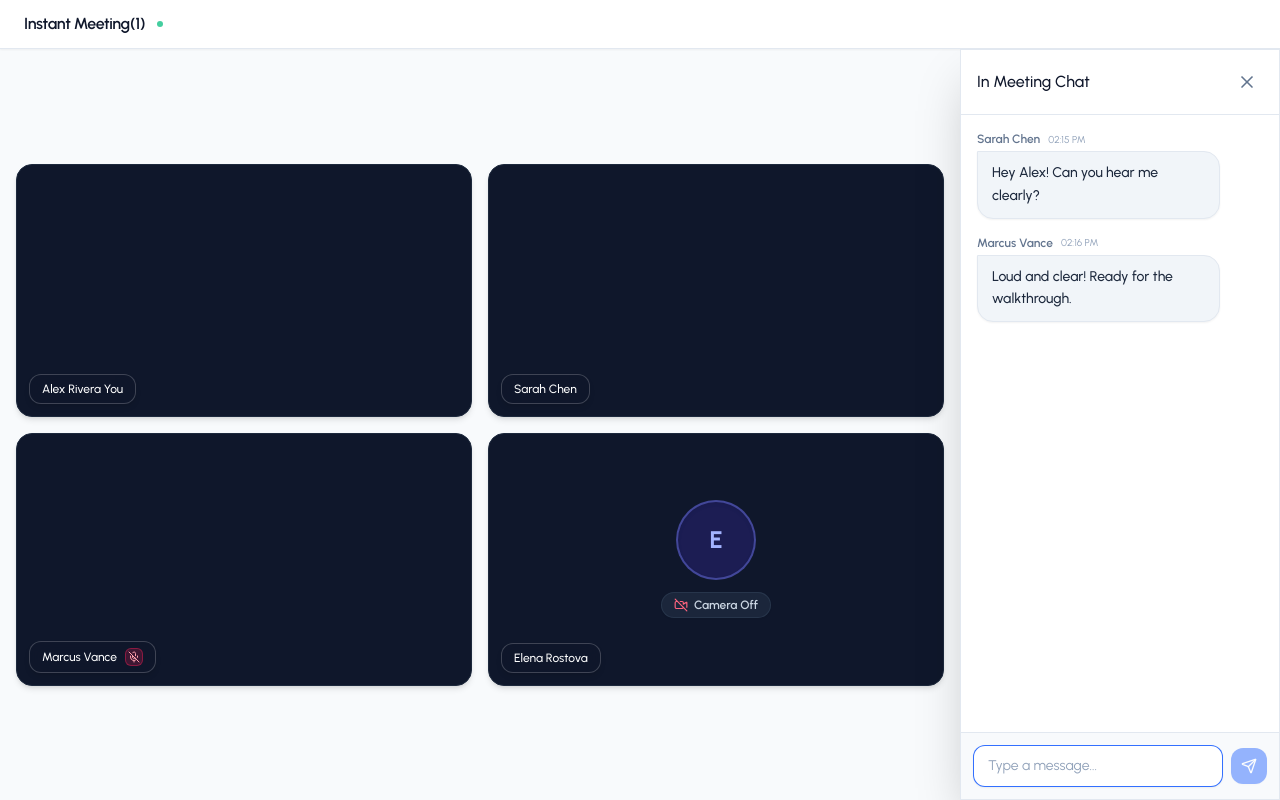
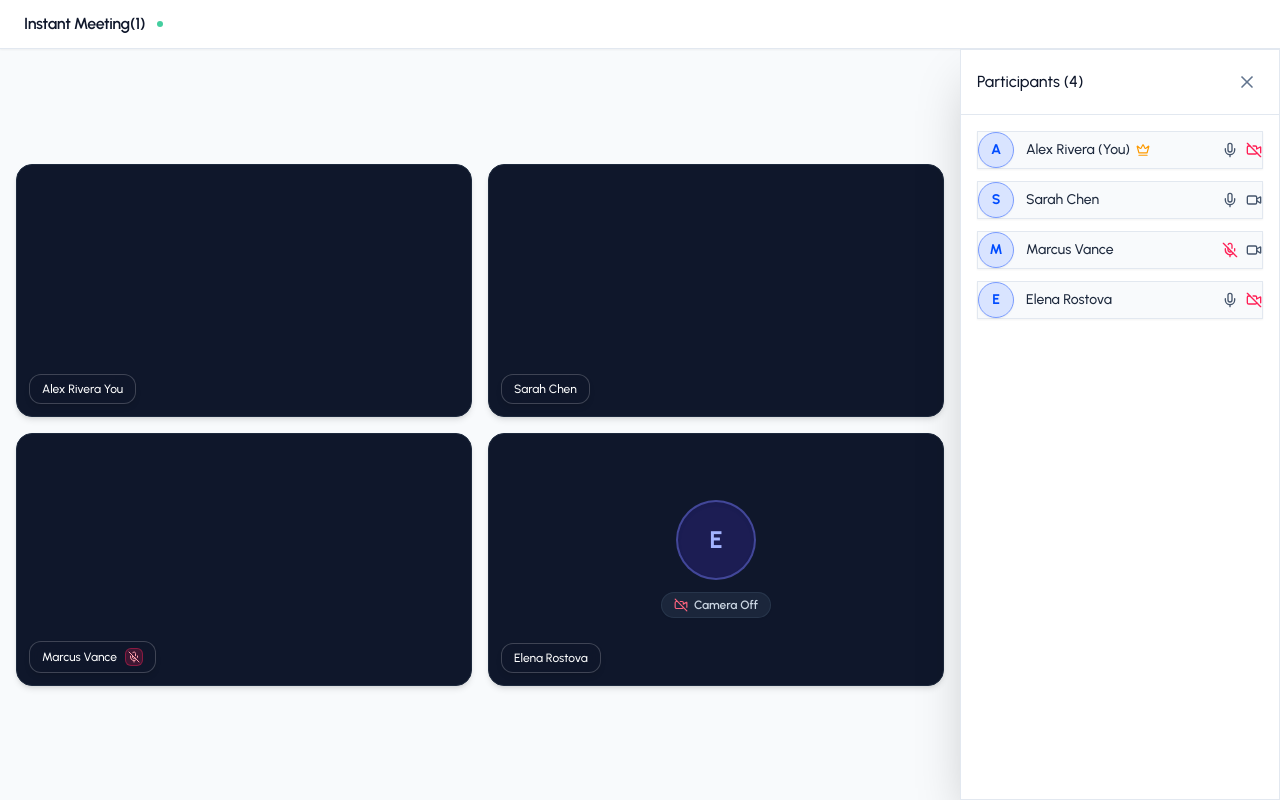
Before and after one commit to Abhinav-Kumar-Bindra21/Go-Live, a React (Vite) app in the folder client/: page /meeting/1 in a window 1280 px wide. Built offline with nearby package versions, Linux system fonts and the light colour scheme; no server answers.

Commit message:
add show no participants in meeting feature

```diff
--- /dev/null
+++ b/client/src/components/Meeting/ParticipantList.tsx
@@ -0,0 +1,84 @@
+import { CrownIcon, MicIcon, MicOffIcon, VideoIcon, VideoOffIcon, XIcon } from "lucide-react";
+
+const ParticipantList = ({ isOpen, onClose, localUser, localAudio, localVideo, remoteUsers, meetingHostId }) => {
+  if (!isOpen) return null;
+
+  const allParticipants = [
+    {
+      socketId: "local",
+      userId: localUser?.id,
+      userName: `${localUser?.name || "You"} (You)`,
+      audioEnabled: localAudio,
+      VideoEnabled: localVideo,
+      isLocal: true,
+    },
+    ...remoteUsers,
+  ];
+  return (
+    <aside className="w-full sm:w-80 h-full bg-white border border-slate-200 flex flex-col z-30 shadow-2xl animate-in slide-in-from-right duration-200">
+      {/* Header */}
+
+      <div className="p-4 border-b border-slate-200 flex items-center justify-between">
+        <h3 className="font-medium text-slate-900 text-base flex items-center gap-2">
+          Participants ({allParticipants.length})
+        </h3>
+        <button
+          onClick={onClose}
+          className="p-1.5 rounded-xl hover:bg-slate-100 text-slate-500 hover:text-slate-900 transition-colors cursor-pointer"
+        >
+          <XIcon className="size-5" />
+        </button>
+      </div>
+
+      {/* List */}
+
+      <div className="flex-1 p-4 overflow-y-auto space-y-3">
+        {allParticipants.map((p) => {
+          const isHost = meetingHostId && p.userId === meetingHostId;
+
+          return (
+            <div
+              key={p.socketId}
+              className="flex items-center justify-between p3 bg-slate-50 border border-slate-200 shadow-xs"
+            >
+              <div className="flex items-center gap-3">
+                <div className="size-9 rounded-full bg-primary-light border border-primary-border text-primary font-bold flex items-center justify-center text-sm shadow-xs">
+                  {p.userName.charAt(0).toUpperCase()}
+                </div>
+
+                <div className="flex flex-col">
+                  <span className="text-sm font-medium text-slate-800 flex items-center gap-1.5">
+                    {p.userName}
+                    {isHost && (
+                      <CrownIcon
+                        className="size-3.5
+                                text-amber-500"
+                        title="Host"
+                      />
+                    )}
+                  </span>
+                </div>
+              </div>
+
+              <div className="flex items-center gap-2 text-slate-500">
+                {p.audioEnabled ? (
+                  <MicIcon className="size-4 text-slate-600" />
+                ) : (
+                  <MicOffIcon className="size-4 text-rose-500" />
+                )}
+
+                {p.videoEnabled ? (
+                  <VideoIcon className="size-4 text-slate-600" />
+                ) : (
+                  <VideoOffIcon className="size-4 text-rose-500" />
+                )}
+              </div>
+            </div>
+          );
+        })}
+      </div>
+    </aside>
+  );
+};
+
+export default ParticipantList;
--- a/client/src/hooks/useChat.ts
+++ b/client/src/hooks/useChat.ts
@@ -4,7 +4,7 @@ import { dummyInitialChatMessages } from "../assets/asset";
 export const useChat = (_roomId, user) => {
   const [message, setMessage] = useState(dummyInitialChatMessages);
   const [unreadCount, setUnreadCount] = useState(0);
-  const [isChatOpen, setIsChatOpen] = useState(true);
+  const [isChatOpen, setIsChatOpen] = useState(false);
 
   const sendMessage = useCallback(
     (text) => {
--- a/client/src/pages/MeetingRoom.tsx
+++ b/client/src/pages/MeetingRoom.tsx
@@ -5,6 +5,7 @@ import VideoGrid from "../components/Meeting/VideoGrid";
 import useWebRTC from "../hooks/useWebRTC";
 import ChatPanel from "../components/Meeting/ChatPanel";
 import { useChat } from "../hooks/useChat";
+import ParticipantList from "../components/Meeting/ParticipantList";
 
 const MeetingRoom = () => {
   const { meetingId } = useParams();
@@ -12,7 +13,7 @@ const MeetingRoom = () => {
 
   const userData = dummyUser;
 
-  const [isParticipantsOpen, setIsParticipantsOpen] = useState(false);
+  const [isParticipantsOpen, setIsParticipantsOpen] = useState(true);
 
   const handleMeetingEnded = useCallback(() => {
     navigate("/dashboard");
@@ -74,6 +75,16 @@ const MeetingRoom = () => {
 
         {/* Participants Drawer */}
 
+        <ParticipantList
+          isOpen={isParticipantsOpen}
+          onClose={() => setIsParticipantsOpen(false)}
+          localUser={userData}
+          localAudio={audioEnabled}
+          localVideo={videoEnabled}
+          remoteUsers={remoteUsers}
+          meetingHostId={dummyUser.id}
+        />
+
         {/* Bottom Floating Control BAr */}
       </div>
     </div>
```
